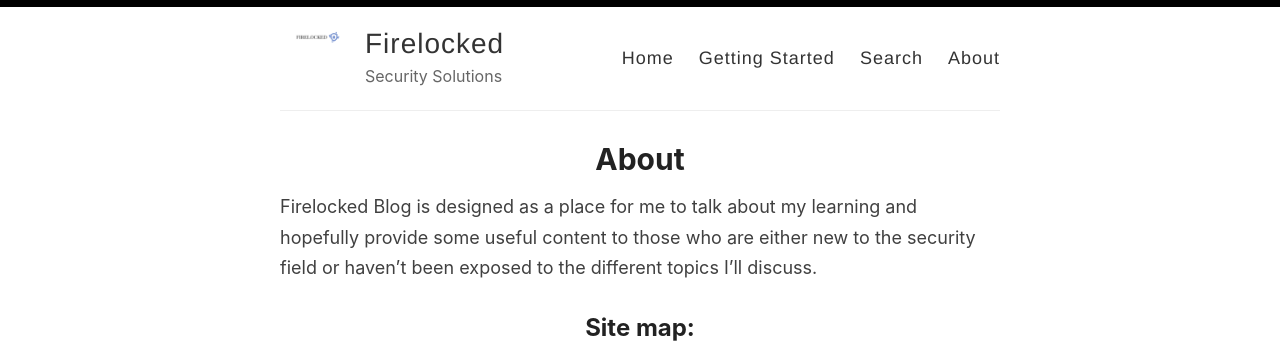
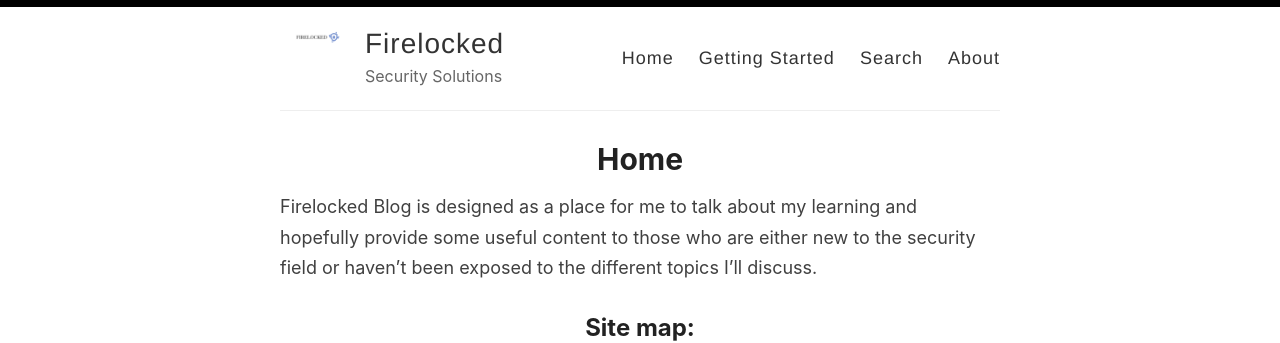
Before and after one commit to cyber-chief/cyber-chief.github.io, a Jekyll site: the page built from _pages/index.md, in a window 1280 px wide. Shown: the top 343 px of the page. Built offline with Jekyll 4.4.1, drawn with Linux system fonts in a browser that asks for light colours; the list of posts is cut into pages by our own code.

Commit message:
fixed index

```diff
--- a/_pages/index.md
+++ b/_pages/index.md
@@ -1,7 +1,7 @@
 ---
 layout: page
-title: About
-permalink: /about/
+title: Home
+permalink: /
 ---
 
 Firelocked Blog is designed as a place for me to talk about my learning and hopefully provide some useful content to those who are either new to the security field or haven't been exposed to the different topics I'll discuss.
```
